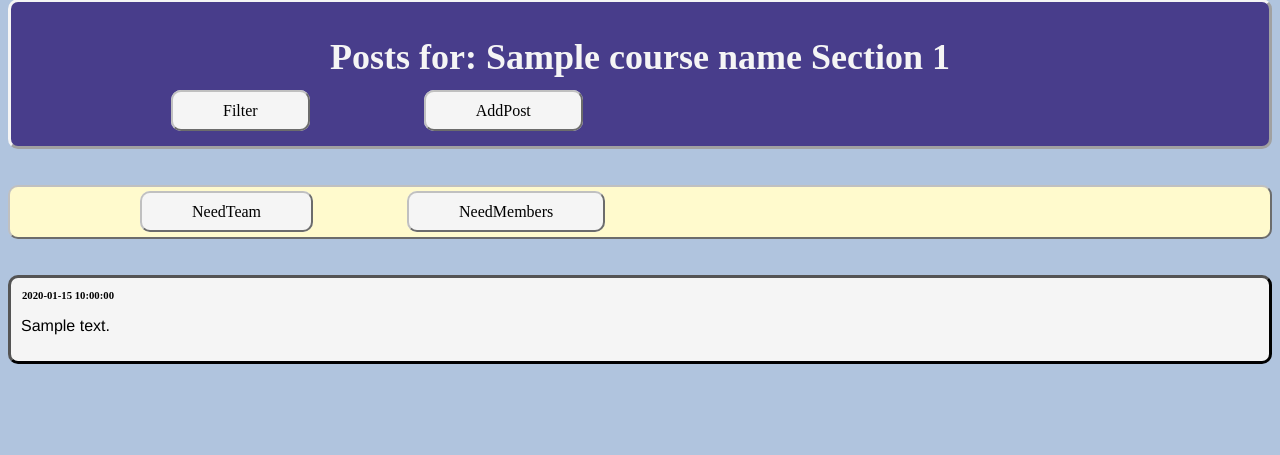
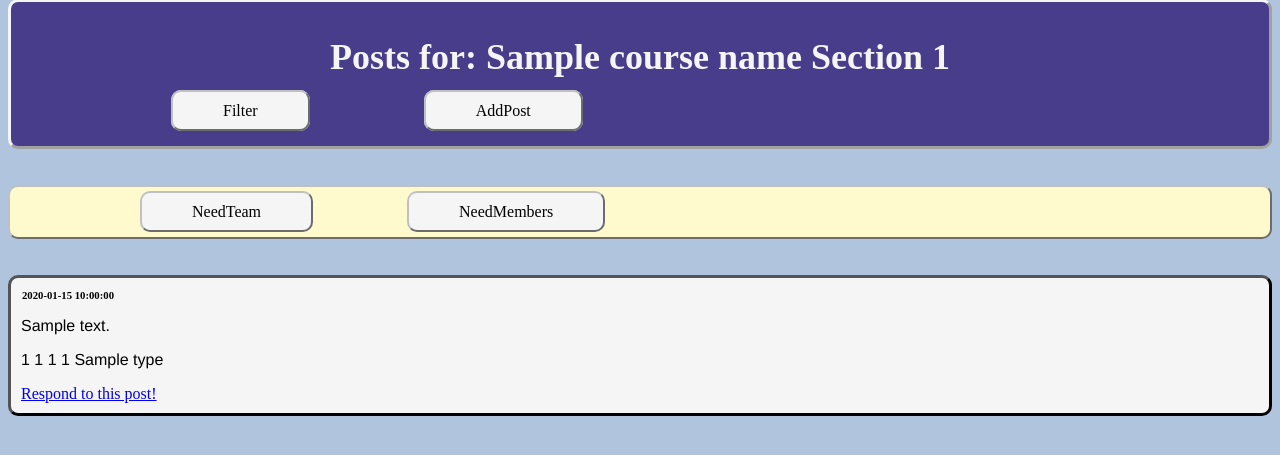
Before and after one commit to cyao42/quokka-app, a Flask app: template templates/classfeed-posts.html in a window 1280 px wide. Shown: the part 223-678 px from the top of the page. Run offline with Flask 2, Linux system fonts and the light colour scheme; the template is opened without the code that fills it: most values are stand-ins (such as "Sample title", 1, 10 or a date in 2020); parts of the project's set-up code (start-up, migrations or seed data) failed here and were passed over.

Commit message:
Change posts html page to link to response form

```diff
--- a/database/load.sql
+++ b/database/load.sql
@@ -11,7 +11,7 @@
 \COPY ProjectAssignment(assignment_id, max_members, date_assigned, date_due, description) FROM 'data/ProjectAssignment.dat' WITH DELIMITER ',' NULL '' CSV
 \COPY AssignedTo(assignment_id, section_id) FROM 'data/AssignedTo.dat' WITH DELIMITER ',' NULL '' CSV
 \COPY Post(post_id, assignment_id, section_id, u_id, post_type, message, time_posted) FROM 'data/Post.dat' WITH DELIMITER ',' NULL '' CSV
-COPY ProjectGroup(g_id, name) FROM 'data/ProjectGroup.dat' WITH DELIMITER ',' NULL '' CSV
+\COPY ProjectGroup(g_id, name) FROM 'data/ProjectGroup.dat' WITH DELIMITER ',' NULL '' CSV
 \COPY StudyGroup(g_id, name) FROM 'data/StudyGroup.dat' WITH DELIMITER ',' NULL '' CSV
 \COPY WorkingOn(g_id, assignment_id) FROM 'data/WorkingOn.dat' WITH DELIMITER ',' NULL '' CSV
 \COPY StudyingFor(g_id, section_id) FROM 'data/StudyingFor.dat' WITH DELIMITER ',' NULL '' CSV
--- a/templates/classfeed-posts.html
+++ b/templates/classfeed-posts.html
@@ -26,6 +26,8 @@
       <div id="post">
         <h6>{{post.time_posted}}</h6>
         <p>{{post.message}}</p>
+	<p>{{post.post_id}} {{post.assign_id}} {{post.section_id}} {{post.u_id}} {{post.type}}</p>
+	<a href="{{url_for('respond_posts', id=post.post_id)}}">Respond to this post!</a>
       </div>
       {% endfor %}
     </div>
```
